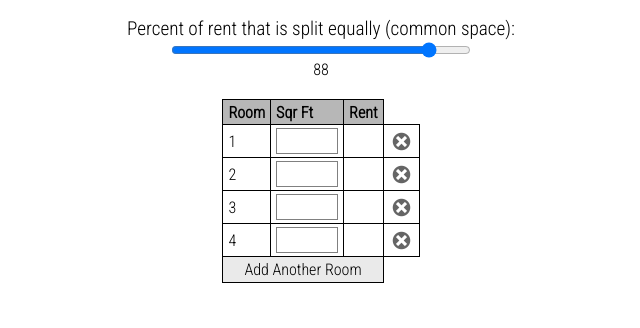
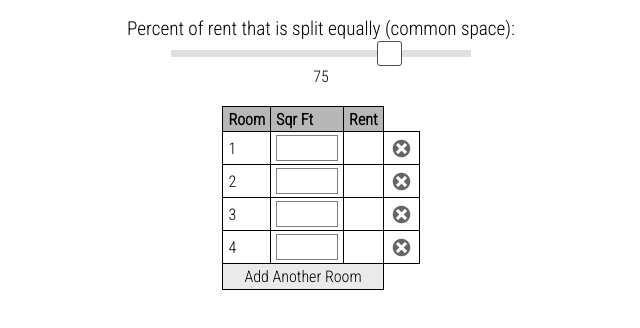
Before and after one commit to mitchell-drury/rentSplitCalculator, a plain HTML site: page index.html in a window 1280 px wide. Shown: the part 176-504 px from the top of the page, without its empty margins (319-959 px from the left). Drawn offline with nearby package versions, Linux system fonts and the light colour scheme.

Commit message:
better thumb slider

```diff
--- a/index.html
+++ b/index.html
@@ -20,8 +20,8 @@
                 <p> Total Rent: </p>
                 <input id='totalRent' type='text' size='10' maxlength='5'>
                 <p> Percent of rent that is split equally (common space):</p>
-                <input id='percentCommonSpace' type='range' min='0' max='100' value='88'>
-                <div id='percentDisplay'>88</div>
+                <input id='percentCommonSpace' type='range' min='0' max='100' value='75'>
+                <div id='percentDisplay'>75</div>
             </div>
             <div id='rentBreakdown'>
                 <table id='rentTable'>
--- a/rent.css
+++ b/rent.css
@@ -59,17 +59,29 @@ input {
     height: 20px;
 }
 
-input[type=range]::-webkit-slider-thumb {
+#percentCommonSpace {
     -webkit-appearance: none;
+    width: 100%;
+    height: 7px;
+    background: #d3d3d3;
+    outline: none;
+    opacity: 0.7;
+    -webkit-transition: .2s;
+    transition: opacity .2s;
+    margin-top: 10px;
+    margin-bottom: 10px;
+}
+#percentCommonSpace::-webkit-slider-thumb {
+    -webkit-appearance: none;
+    appearance: none;
+    border: 1px solid #000000;
+    border-radius: 3px;
+    height: 25px;
     width: 25px;
-    height: 25px;
+    background: #ffffff;
     cursor: pointer;
-  }
 
-input[type=range]::-moz-range-thumb {
-    width: 25px;
-    height: 25px;
-    cursor: pointer;
+
   }
 
 #percentDisplay {
```
